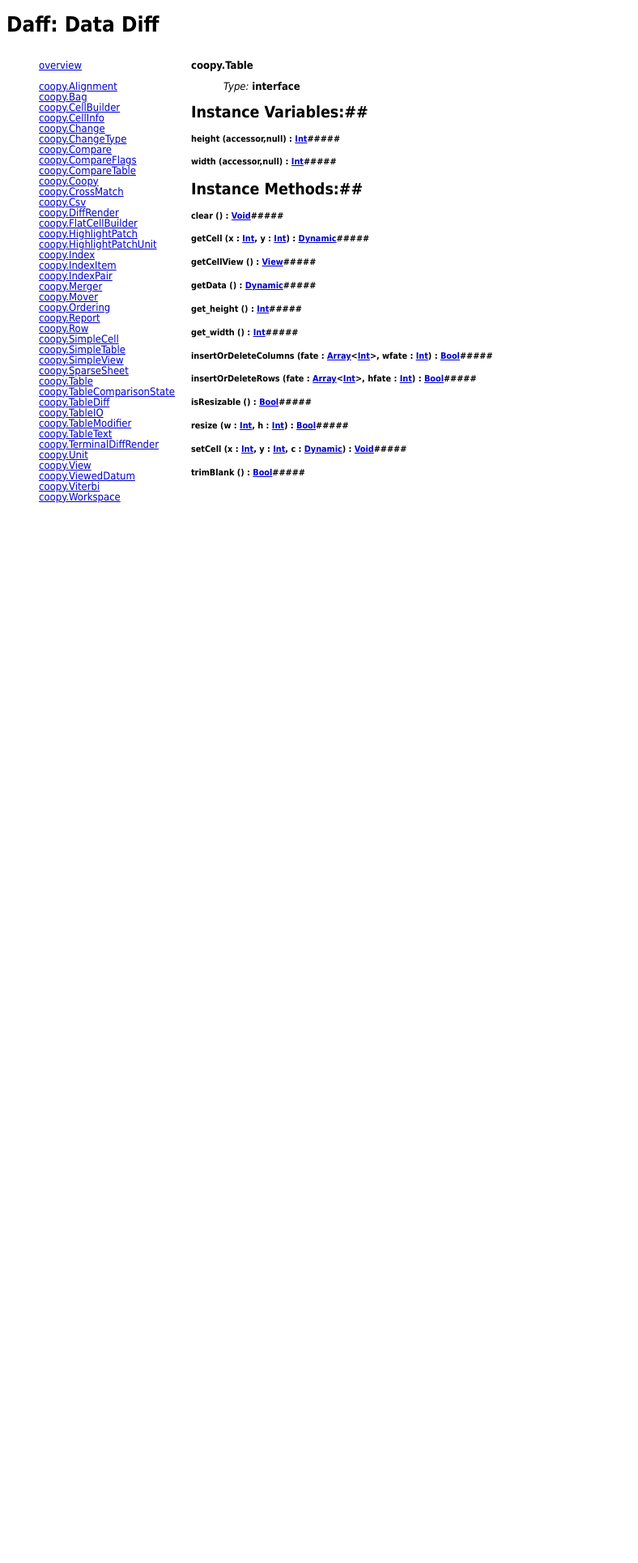
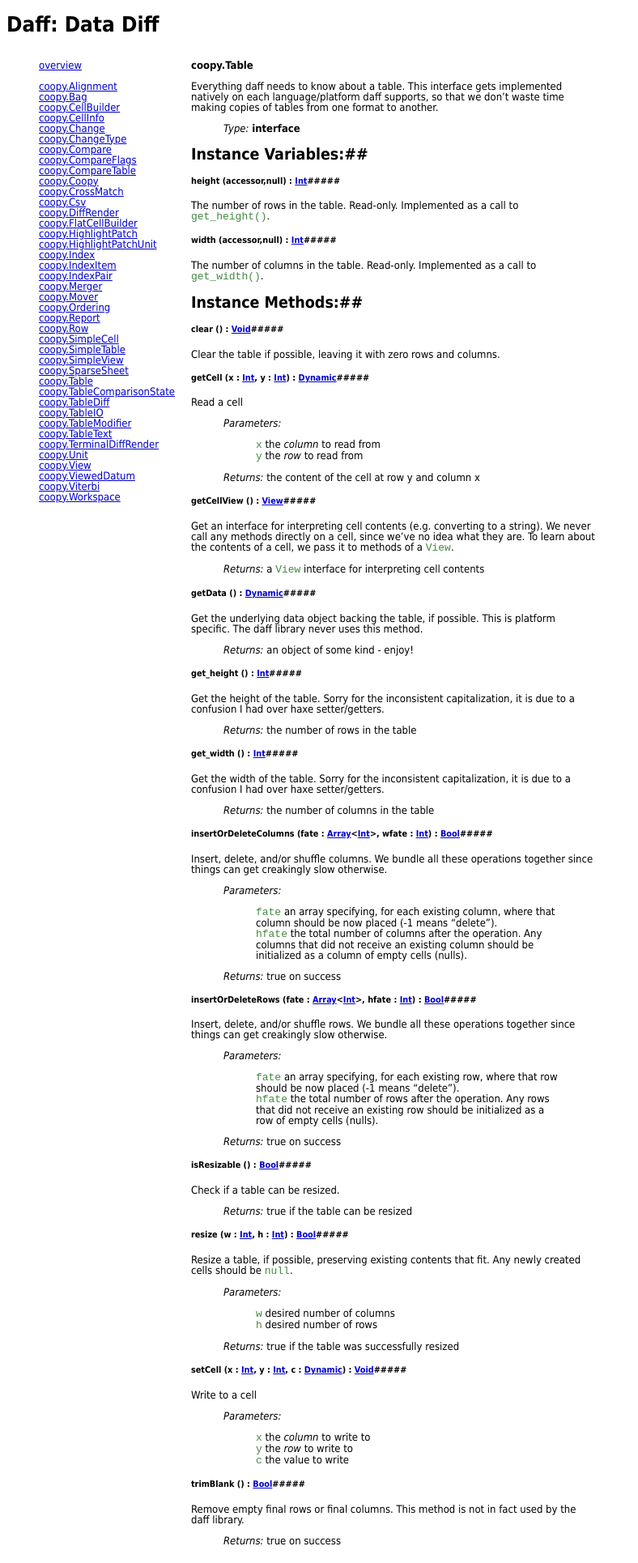
Before and after one commit to paulfitz/daff-doc, a Jekyll site: the page built from types/coopy/Table.md, in a window 1280 px wide. Shown: the whole page at 81% size, without its empty margins (0-788 px from the left). Built offline with Jekyll 4.4.1, drawn with Linux system fonts in a browser that asks for light colours; before the commit the page ends 900 px from its top, so only the background shows below that.

Commit message:
document Table

```diff
--- a/types/coopy/Table.md
+++ b/types/coopy/Table.md
@@ -4,6 +4,13 @@ thing: class
 title: coopy.Table
 ---
 **coopy.Table**
+<p>
+  Everything daff needs to know about a table.  This interface
+  gets implemented natively on each language/platform daff supports,
+  so that we don't waste time making copies of tables from one format
+  to another.
+
+</p>
 
 
 
@@ -15,10 +22,20 @@ title: coopy.Table
 ##Instance Variables:##
 
 ##### **height** (accessor,null) : <a href="../Int.html" class="type">Int</a>#####
+<p>
+      The number of rows in the table.  Read-only.  Implemented as
+      a call to `get_height()`.
+
+</p>
 
 
 
 ##### **width** (accessor,null) : <a href="../Int.html" class="type">Int</a>#####
+<p>
+      The number of columns in the table.  Read-only.  Implemented as
+      a call to `get_width()`.
+
+</p>
 
 
 
@@ -26,58 +43,241 @@ title: coopy.Table
 
 
 #####**clear** () : <a href="../Void.html" class="type">Void</a>#####
+<p>
+      Clear the table if possible, leaving it with zero rows and columns.
+
+</p>
+
+
+
+
+
+
+
 
 
 
 
 #####**getCell** (x : <a href="../Int.html" class="type">Int</a>, y : <a href="../Int.html" class="type">Int</a>) : <a href="../Dynamic.html" class="type">Dynamic</a>#####
+<p>
+      Read a cell
+
+</p>
+
+
+
+> *Parameters:*
+>
+>   * `x` the *column* to read from
+>   * `y` the *row* to read from
+
+> *Returns:*  the content of the cell at row y and column x
+
+
+
+
 
 
 
 
 #####**getCellView** () : <a href="../coopy/View.html" class="type">View</a>#####
+<p>
+      Get an interface for interpreting cell contents (e.g.
+      converting to a string).  We never call any methods
+      directly on a cell, since we've no idea what they
+      are.  To learn about the contents of a cell, we pass
+      it to methods of a `View`.
+
+</p>
+
+
+
+
+> *Returns:*  a `View` interface for interpreting cell contents
+
+
+
+
 
 
 
 
 #####**getData** () : <a href="../Dynamic.html" class="type">Dynamic</a>#####
+<p>
+      Get the underlying data object backing the table, if possible.
+      This is platform specific.  The daff library never uses this
+      method.
+
+</p>
+
+
+
+
+> *Returns:*  an object of some kind - enjoy!
+
+
+
+
 
 
 
 
 #####**get_height** () : <a href="../Int.html" class="type">Int</a>#####
+<p>
+      Get the height of the table.  Sorry for the inconsistent
+      capitalization, it is due to a confusion I had over haxe
+      setter/getters.
+
+</p>
+
+
+
+
+> *Returns:*  the number of rows in the table
+
+
+
+
 
 
 
 
 #####**get_width** () : <a href="../Int.html" class="type">Int</a>#####
+<p>
+      Get the width of the table.  Sorry for the inconsistent
+      capitalization, it is due to a confusion I had over haxe
+      setter/getters.
+
+</p>
+
+
+
+
+> *Returns:*  the number of columns in the table
+
+
+
+
 
 
 
 
 #####**insertOrDeleteColumns** (fate : <a href="../Array.html" class="type">Array</a>&lt;<a href="../Int.html" class="type">Int</a>&gt;, wfate : <a href="../Int.html" class="type">Int</a>) : <a href="../Bool.html" class="type">Bool</a>#####
+<p>
+      Insert, delete, and/or shuffle columns. We bundle all these operations
+      together since things can get creakingly slow otherwise.
+
+</p>
+
+
+
+> *Parameters:*
+>
+>   * `fate` an array specifying, for each existing column, where that column should be now placed (-1 means "delete").
+>   * `hfate` the total number of columns after the operation. Any columns that did not receive an existing column should be initialized as a column of empty cells (nulls).
+
+> *Returns:*  true on success
+
+
+
+
 
 
 
 
 #####**insertOrDeleteRows** (fate : <a href="../Array.html" class="type">Array</a>&lt;<a href="../Int.html" class="type">Int</a>&gt;, hfate : <a href="../Int.html" class="type">Int</a>) : <a href="../Bool.html" class="type">Bool</a>#####
+<p>
+      Insert, delete, and/or shuffle rows. We bundle all these operations
+      together since things can get creakingly slow otherwise.
+
+</p>
+
+
+
+> *Parameters:*
+>
+>   * `fate` an array specifying, for each existing row, where that row should be now placed (-1 means "delete").
+>   * `hfate` the total number of rows after the operation. Any rows that did not receive an existing row should be initialized as a row of empty cells (nulls).
+
+> *Returns:*  true on success
+
+
+
+
 
 
 
 
 #####**isResizable** () : <a href="../Bool.html" class="type">Bool</a>#####
+<p>
+      Check if a table can be resized.
+
+</p>
+
+
+
+
+> *Returns:*  true if the table can be resized
+
+
+
+
 
 
 
 
 #####**resize** (w : <a href="../Int.html" class="type">Int</a>, h : <a href="../Int.html" class="type">Int</a>) : <a href="../Bool.html" class="type">Bool</a>#####
+<p>
+      Resize a table, if possible, preserving existing contents that fit.
+      Any newly created cells should be `null`.
+
+</p>
+
+
+
+> *Parameters:*
+>
+>   * `w` desired number of columns
+>   * `h` desired number of rows
+
+> *Returns:*  true if the table was successfully resized
+
+
+
+
 
 
 
 
 #####**setCell** (x : <a href="../Int.html" class="type">Int</a>, y : <a href="../Int.html" class="type">Int</a>, c : <a href="../Dynamic.html" class="type">Dynamic</a>) : <a href="../Void.html" class="type">Void</a>#####
+<p>
+      Write to a cell
+
+</p>
+
+
+
+> *Parameters:*
+>
+>   * `x` the *column* to write to
+>   * `y` the *row* to write to
+>   * `c` the value to write
+
+
+
+
 
 
 
 
 #####**trimBlank** () : <a href="../Bool.html" class="type">Bool</a>#####
+<p>
+      Remove empty final rows or final columns. This method is not in
+      fact used by the daff library.
+
+</p>
+
+
+
+
+> *Returns:*  true on success
```
Also changed, not shown: _includes/index.md (+3 -13 lines), types/coopy/Coopy.md (+1 -1 lines).
